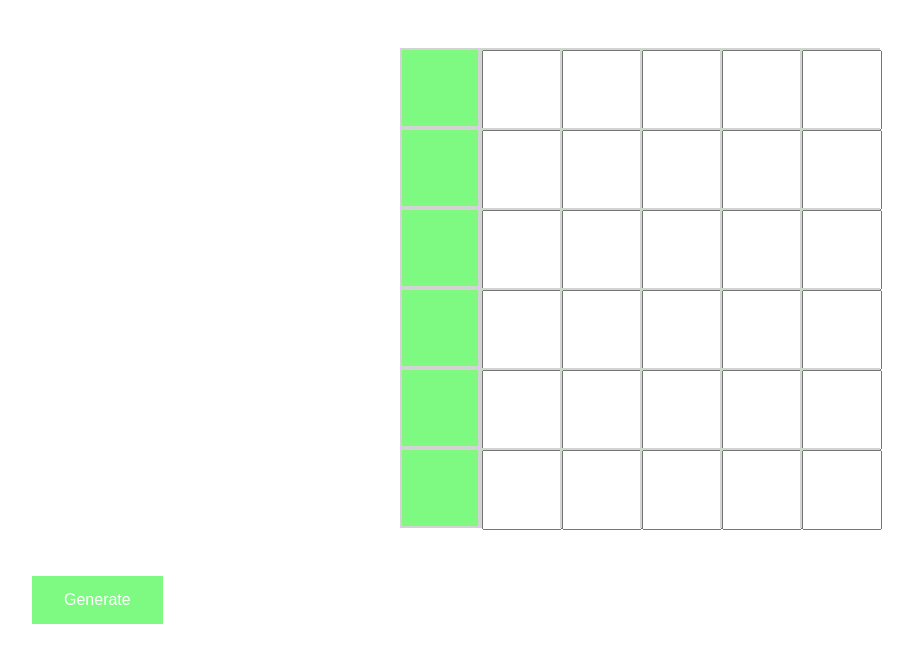
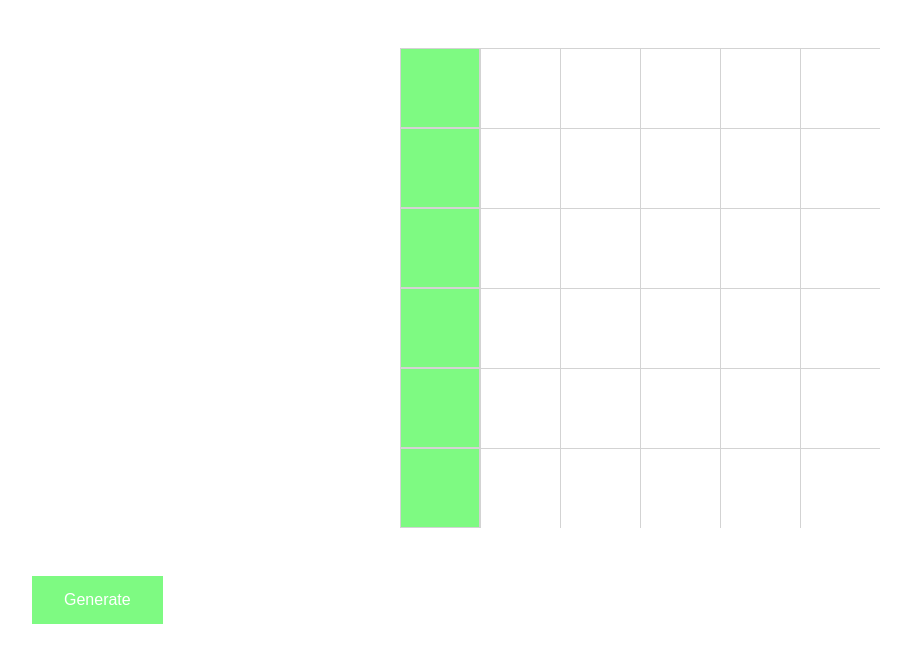
Before and after one commit to taylor-wagstaff/Word-Puzzle, a Next.js app: page / in a window 1280 px wide. Shown: the top 662 px of the page, without its empty margins (0-913 px from the left). Built offline with nearby package versions, Linux system fonts and the light colour scheme.

Commit message:
css styling

```diff
--- a/pages/index.js
+++ b/pages/index.js
@@ -80,37 +80,37 @@ export default function Home() {
 
     setRandomWord(newWord)
     setLetter([
-      splitWord[0],
+      splitWord[0].toLowerCase(),
       '',
       '',
       '',
       '',
       '',
-      splitWord[1],
+      splitWord[1].toLowerCase(),
       '',
       '',
       '',
       '',
       '',
-      splitWord[2],
+      splitWord[2].toLowerCase(),
       '',
       '',
       '',
       '',
       '',
-      splitWord[3],
+      splitWord[3].toLowerCase(),
       '',
       '',
       '',
       '',
       '',
-      splitWord[4],
+      splitWord[4].toLowerCase(),
       '',
       '',
       '',
       '',
       '',
-      splitWord[5],
+      splitWord[5].toLowerCase(),
       '',
       '',
       '',
@@ -130,18 +130,28 @@ export default function Home() {
       // new array insert at its position
       setLetter([...letter.slice(0, param1), result, ...letter.slice(param1)])
       setStart(true)
+      console.log(letter)
+      diagonal(letter)
       // check if word matches after each state change
     }
   }
 
+  // check values for diagonal
+  const diagonal = async (letter) => {
+    const indexes = []
+
+    for (let index = 0; index < letter.length; index++) {
+      if (letter[index] === 'x') {
+        // push it to the indexes at where it occurs
+        indexes.push(index)
+      }
+    }
+
+    console.log(indexes)
+  }
+
   // Backspace
   const onKeyDown = (event) => {}
-
-  function log() {
-    return [...letter.join('')]
-  }
-
-  log()
 
   //slice array into individual words
   const sliceIntoChunks = async () => {
@@ -162,10 +172,6 @@ export default function Home() {
     // split letters into words
     sliceIntoChunks(letter)
     setStart(false)
-
-    // /[a-zA-Z]/g.test(word) && word.length === 6
-
-    console.log(` this is the words useState: ${words[0]}`)
 
     if (/[a-zA-Z]/g.test(words[0]) && words[0].length === 6) {
       fetchWords(words[0])
@@ -289,20 +295,32 @@ export default function Home() {
             <div className="letter">{randomWord[0]}</div>
           </div>
           <div className="box">
+            <div>
               <input
-              style={oneStyle === true ? { color: 'blue' } : { color: 'red' }}
+                style={
+                  oneStyle === true
+                    ? { backgroundColor: '#7efa82' }
+                    : { color: 'red' }
+                }
                 id="letter"
                 type="text"
+                autoComplete="off"
                 maxLength={1}
                 onChange={(event) => handleChange(event, 1)}
                 onKeyDown={(event) => onKeyDown(event, 1)}
               ></input>
             </div>
+          </div>
           <div className="box">
             <input
-              style={oneStyle === true ? { color: 'blue' } : { color: 'red' }}
+              style={
+                oneStyle === true
+                  ? { backgroundColor: '#7efa82' }
+                  : { color: 'red' }
+              }
               id="letter"
               type="text"
+              autoComplete="off"
               maxLength={1}
               onChange={(event) => handleChange(event, 2)}
               onKeyDown={(event) => onKeyDown(event, 2)}
@@ -310,9 +328,14 @@ export default function Home() {
           </div>
           <div className="box">
             <input
-              style={oneStyle === true ? { color: 'blue' } : { color: 'red' }}
+              style={
+                oneStyle === true
+                  ? { backgroundColor: '#7efa82' }
+                  : { color: 'red' }
+              }
               id="letter"
               type="text"
+              autoComplete="off"
               maxLength={1}
               onChange={(event) => handleChange(event, 3)}
               onKeyDown={(event) => onKeyDown(event, 3)}
@@ -320,9 +343,14 @@ export default function Home() {
           </div>
           <div className="box">
             <input
-              style={oneStyle === true ? { color: 'blue' } : { color: 'red' }}
+              style={
+                oneStyle === true
+                  ? { backgroundColor: '#7efa82' }
+                  : { color: 'red' }
+              }
               id="letter"
               type="text"
+              autoComplete="off"
               maxLength={1}
               onChange={(event) => handleChange(event, 4)}
               onKeyDown={(event) => onKeyDown(event, 4)}
@@ -330,9 +358,14 @@ export default function Home() {
           </div>
           <div className="box">
             <input
-              style={oneStyle === true ? { color: 'blue' } : { color: 'red' }}
+              style={
+                oneStyle === true
+                  ? { backgroundColor: '#7efa82' }
+                  : { color: 'red' }
+              }
               id="letter"
               type="text"
+              autoComplete="off"
               maxLength={1}
               onChange={(event) => handleChange(event, 5)}
               onKeyDown={(event) => onKeyDown(event, 5)}
@@ -344,9 +377,14 @@ export default function Home() {
           </div>
           <div className="box">
             <input
-              style={twoStyle === true ? { color: 'blue' } : { color: 'red' }}
+              style={
+                twoStyle === true
+                  ? { backgroundColor: '#7efa82' }
+                  : { color: 'red' }
+              }
               id="letter"
               type="text"
+              autoComplete="off"
               maxLength={1}
               onChange={(event) => handleChange(event, 7)}
               onKeyDown={(event) => onKeyDown(event, 7)}
@@ -354,9 +392,14 @@ export default function Home() {
           </div>
           <div className="box">
             <input
-              style={twoStyle === true ? { color: 'blue' } : { color: 'red' }}
+              style={
+                twoStyle === true
+                  ? { backgroundColor: '#7efa82' }
+                  : { color: 'red' }
+              }
               id="letter"
               type="text"
+              autoComplete="off"
               maxLength={1}
               onChange={(event) => handleChange(event, 8)}
               onKeyDown={(event) => onKeyDown(event, 8)}
@@ -364,9 +407,14 @@ export default function Home() {
           </div>
           <div className="box">
             <input
-              style={twoStyle === true ? { color: 'blue' } : { color: 'red' }}
+              style={
+                twoStyle === true
+                  ? { backgroundColor: '#7efa82' }
+                  : { color: 'red' }
+              }
               id="letter"
               type="text"
+              autoComplete="off"
               maxLength={1}
               onChange={(event) => handleChange(event, 9)}
               onKeyDown={(event) => onKeyDown(event, 9)}
@@ -374,9 +422,14 @@ export default function Home() {
           </div>
           <div className="box">
             <input
-              style={twoStyle === true ? { color: 'blue' } : { color: 'red' }}
+              style={
+                twoStyle === true
+                  ? { backgroundColor: '#7efa82' }
+                  : { color: 'red' }
+              }
               id="letter"
               type="text"
+              autoComplete="off"
               maxLength={1}
               onChange={(event) => handleChange(event, 10)}
               onKeyDown={(event) => onKeyDown(event, 10)}
@@ -384,9 +437,14 @@ export default function Home() {
           </div>
           <div className="box">
             <input
-              style={twoStyle === true ? { color: 'blue' } : { color: 'red' }}
+              style={
+                twoStyle === true
+                  ? { backgroundColor: '#7efa82' }
+                  : { color: 'red' }
+              }
               id="letter"
               type="text"
+              autoComplete="off"
               maxLength={1}
               onChange={(event) => handleChange(event, 11)}
               onKeyDown={(event) => onKeyDown(event, 11)}
@@ -398,9 +456,14 @@ export default function Home() {
           </div>
           <div className="box">
             <input
-              style={threeStyle === true ? { color: 'blue' } : { color: 'red' }}
+              style={
+                threeStyle === true
+                  ? { backgroundColor: '#7efa82' }
+                  : { color: 'red' }
+              }
               id="letter"
               type="text"
+              autoComplete="off"
               maxLength={1}
               onChange={(event) => handleChange(event, 13)}
               onKeyDown={(event) => onKeyDown(event, 13)}
@@ -408,9 +471,14 @@ export default function Home() {
           </div>
           <div className="box">
             <input
-              style={threeStyle === true ? { color: 'blue' } : { color: 'red' }}
+              style={
+                threeStyle === true
+                  ? { backgroundColor: '#7efa82' }
+                  : { color: 'red' }
+              }
               id="letter"
               type="text"
+              autoComplete="off"
               maxLength={1}
               onChange={(event) => handleChange(event, 14)}
               onKeyDown={(event) => onKeyDown(event, 14)}
@@ -418,9 +486,14 @@ export default function Home() {
           </div>
           <div className="box">
             <input
-              style={threeStyle === true ? { color: 'blue' } : { color: 'red' }}
+              style={
+                threeStyle === true
+                  ? { backgroundColor: '#7efa82' }
+                  : { color: 'red' }
+              }
               id="letter"
               type="text"
+              autoComplete="off"
               maxLength={1}
               onChange={(event) => handleChange(event, 15)}
               onKeyDown={(event) => onKeyDown(event, 15)}
@@ -428,9 +501,14 @@ export default function Home() {
           </div>
           <div className="box">
             <input
-              style={threeStyle === true ? { color: 'blue' } : { color: 'red' }}
+              style={
+                threeStyle === true
+                  ? { backgroundColor: '#7efa82' }
+                  : { color: 'red' }
+              }
               id="letter"
               type="text"
+              autoComplete="off"
               maxLength={1}
               onChange={(event) => handleChange(event, 16)}
               onKeyDown={(event) => onKeyDown(event, 16)}
@@ -438,9 +516,14 @@ export default function Home() {
           </div>
           <div className="box">
             <input
-              style={threeStyle === true ? { color: 'blue' } : { color: 'red' }}
+              style={
+                threeStyle === true
+                  ? { backgroundColor: '#7efa82' }
+                  : { color: 'red' }
+              }
               id="letter"
               type="text"
+              autoComplete="off"
               maxLength={1}
               onChange={(event) => handleChange(event, 17)}
               onKeyDown={(event) => onKeyDown(event, 17)}
@@ -452,9 +535,14 @@ export default function Home() {
           </div>
           <div className="box">
             <input
-              style={fourStyle === true ? { color: 'blue' } : { color: 'red' }}
+              style={
+                fourStyle === true
+                  ? { backgroundColor: '#7efa82' }
+                  : { color: 'red' }
+              }
               id="letter"
               type="text"
+              autoComplete="off"
               maxLength={1}
               onChange={(event) => handleChange(event, 19)}
               onKeyDown={(event) => onKeyDown(event, 19)}
@@ -462,9 +550,14 @@ export default function Home() {
           </div>
           <div className="box">
             <input
-              style={fourStyle === true ? { color: 'blue' } : { color: 'red' }}
+              style={
+                fourStyle === true
+                  ? { backgroundColor: '#7efa82' }
+                  : { color: 'red' }
+              }
               id="letter"
               type="text"
+              autoComplete="off"
               maxLength={1}
               onChange={(event) => handleChange(event, 20)}
               onKeyDown={(event) => onKeyDown(event, 20)}
@@ -472,9 +565,14 @@ export default function Home() {
           </div>
           <div className="box">
             <input
-              style={fourStyle === true ? { color: 'blue' } : { color: 'red' }}
+              style={
+                fourStyle === true
+                  ? { backgroundColor: '#7efa82' }
+                  : { color: 'red' }
+              }
               id="letter"
               type="text"
+              autoComplete="off"
               maxLength={1}
               onChange={(event) => handleChange(event, 21)}
               onKeyDown={(event) => onKeyDown(event, 21)}
@@ -482,9 +580,14 @@ export default function Home() {
           </div>
           <div className="box">
             <input
-              style={fourStyle === true ? { color: 'blue' } : { color: 'red' }}
+              style={
+                fourStyle === true
+                  ? { backgroundColor: '#7efa82' }
+                  : { color: 'red' }
+              }
               id="letter"
               type="text"
+              autoComplete="off"
               maxLength={1}
               onChange={(event) => handleChange(event, 22)}
               onKeyDown={(event) => onKeyDown(event, 22)}
@@ -492,9 +595,14 @@ export default function Home() {
           </div>
           <div className="box">
             <input
-              style={fourStyle === true ? { color: 'blue' } : { color: 'red' }}
+              style={
+                fourStyle === true
+                  ? { backgroundColor: '#7efa82' }
+                  : { color: 'red' }
+              }
               id="letter"
               type="text"
+              autoComplete="off"
               maxLength={1}
               onChange={(event) => handleChange(event, 23)}
               onKeyDown={(event) => onKeyDown(event, 23)}
@@ -506,9 +614,14 @@ export default function Home() {
           </div>
           <div className="box">
             <input
-              style={fiveStyle === true ? { color: 'blue' } : { color: 'red' }}
+              style={
+                fiveStyle === true
+                  ? { backgroundColor: '#7efa82' }
+                  : { color: 'red' }
+              }
               id="letter"
               type="text"
+              autoComplete="off"
               maxLength={1}
               onChange={(event) => handleChange(event, 25)}
               onKeyDown={(event) => onKeyDown(event, 25)}
@@ -516,9 +629,14 @@ export default function Home() {
           </div>
           <div className="box">
             <input
-              style={fiveStyle === true ? { color: 'blue' } : { color: 'red' }}
+              style={
+                fiveStyle === true
+                  ? { backgroundColor: '#7efa82' }
+                  : { color: 'red' }
+              }
               id="letter"
               type="text"
+              autoComplete="off"
               maxLength={1}
               onChange={(event) => handleChange(event, 26)}
               onKeyDown={(event) => onKeyDown(event, 26)}
@@ -526,9 +644,14 @@ export default function Home() {
           </div>
           <div className="box">
             <input
-              style={fiveStyle === true ? { color: 'blue' } : { color: 'red' }}
+              style={
+                fiveStyle === true
+                  ? { backgroundColor: '#7efa82' }
+                  : { color: 'red' }
+              }
               id="letter"
               type="text"
+              autoComplete="off"
               maxLength={1}
               onChange={(event) => handleChange(event, 27)}
               onKeyDown={(event) => onKeyDown(event, 27)}
@@ -536,9 +659,14 @@ export default function Home() {
           </div>
           <div className="box">
             <input
-              style={fiveStyle === true ? { color: 'blue' } : { color: 'red' }}
+              style={
+                fiveStyle === true
+                  ? { backgroundColor: '#7efa82' }
+                  : { color: 'red' }
+              }
               id="letter"
               type="text"
+              autoComplete="off"
               maxLength={1}
               onChange={(event) => handleChange(event, 28)}
               onKeyDown={(event) => onKeyDown(event, 28)}
@@ -546,9 +674,14 @@ export default function Home() {
           </div>
           <div className="box">
             <input
-              style={fiveStyle === true ? { color: 'blue' } : { color: 'red' }}
+              style={
+                fiveStyle === true
+                  ? { backgroundColor: '#7efa82' }
+                  : { color: 'red' }
+              }
               id="letter"
               type="text"
+              autoComplete="off"
               maxLength={1}
               onChange={(event) => handleChange(event, 29)}
               onKeyDown={(event) => onKeyDown(event, 29)}
@@ -560,9 +693,14 @@ export default function Home() {
           </div>
           <div className="box">
             <input
-              style={sixStyle === true ? { color: 'blue' } : { color: 'red' }}
+              style={
+                sixStyle === true
+                  ? { backgroundColor: '#7efa82' }
+                  : { color: 'red' }
+              }
               id="letter"
               type="text"
+              autoComplete="off"
               maxLength={1}
               onChange={(event) => handleChange(event, 31)}
               onKeyDown={(event) => onKeyDown(event, 31)}
@@ -570,9 +708,14 @@ export default function Home() {
           </div>
           <div className="box">
             <input
-              style={sixStyle === true ? { color: 'blue' } : { color: 'red' }}
+              style={
+                sixStyle === true
+                  ? { backgroundColor: '#7efa82' }
+                  : { color: 'red' }
+              }
               id="letter"
               type="text"
+              autoComplete="off"
               maxLength={1}
               onChange={(event) => handleChange(event, 32)}
               onKeyDown={(event) => onKeyDown(event, 32)}
@@ -580,9 +723,14 @@ export default function Home() {
           </div>
           <div className="box">
             <input
-              style={sixStyle === true ? { color: 'blue' } : { color: 'red' }}
+              style={
+                sixStyle === true
+                  ? { backgroundColor: '#7efa82' }
+                  : { color: 'red' }
+              }
               id="letter"
               type="text"
+              autoComplete="off"
               maxLength={1}
               onChange={(event) => handleChange(event, 33)}
               onKeyDown={(event) => onKeyDown(event, 33)}
@@ -590,9 +738,14 @@ export default function Home() {
           </div>
           <div className="box">
             <input
-              style={sixStyle === true ? { color: 'blue' } : { color: 'red' }}
+              style={
+                sixStyle === true
+                  ? { backgroundColor: '#7efa82' }
+                  : { color: 'red' }
+              }
               id="letter"
               type="text"
+              autoComplete="off"
               maxLength={1}
               onChange={(event) => handleChange(event, 34)}
               onKeyDown={(event) => onKeyDown(event, 34)}
@@ -600,9 +753,14 @@ export default function Home() {
           </div>
           <div className="box">
             <input
-              style={sixStyle === true ? { color: 'blue' } : { color: 'red' }}
+              style={
+                sixStyle === true
+                  ? { backgroundColor: '#7efa82' }
+                  : { color: 'red' }
+              }
               id="letter"
               type="text"
+              autoComplete="off"
               maxLength={1}
               onChange={(event) => handleChange(event, 35)}
               onKeyDown={(event) => onKeyDown(event, 35)}
--- a/styles/globals.css
+++ b/styles/globals.css
@@ -38,8 +38,8 @@ a {
  }
 
  .box {
-  background-color:  #7efa82;;
-  border: 2px solid lightgrey;
+  background-color:  #7efa82;
+  border: 1px solid lightgrey;
  }
 
  .letter {
@@ -53,11 +53,12 @@ a {
 
 
  input {
-  width: 80px;
-  height: 80px;
+  width: 79px;
+  height: 79px;
   font-size: 2rem;
   text-align: center;
   text-transform: uppercase;
+  border: 0;
 
 
 }
```
Lines whose indentation alone changed are shown as unchanged.
